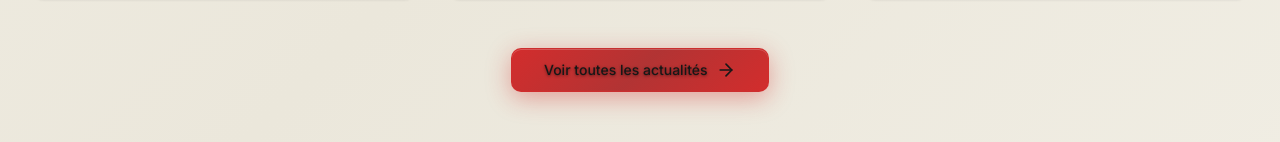
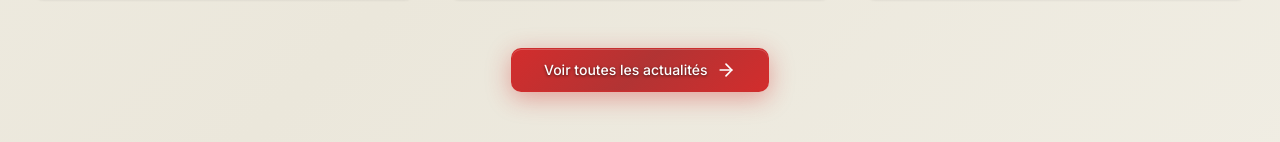
Before and after one commit to YanBerdin/rougecardinal, a Next.js app: page / in a window 1280 px wide. In both pictures the pointer is over the link "Voir toutes les actualités". Shown: the part 1482-1624 px from the top of the page. Built offline with nearby package versions, Linux system fonts and the light colour scheme.

Commit message:
Correction du contraste texte blanc au hover rouge

```diff
--- a/app/globals.css
+++ b/app/globals.css
@@ -382,8 +382,8 @@
     -webkit-backdrop-filter: blur(20px);
     /* Bordure noire subtile */
     border: 1px solid rgba(0, 0, 0, 0.3);
-    /* Texte blanc contrasté */
-    color: rgba(255, 255, 255, 0.95);
+    /* Texte blanc contrasté - FORCÉ */
+    color: rgba(255, 255, 255, 0.95) !important;
     font-weight: 600;
     text-shadow: 0 1px 3px rgba(0, 0, 0, 0.5);
     box-shadow:
@@ -417,15 +417,17 @@
     transform: translateZ(0);
   }
 
-  /* HOVER ROUGE EN LIGHT MODE - NOIR EN DARK MODE */
+  /* HOVER ROUGE EN LIGHT MODE - TEXTE BLANC FORCÉ */
   .liquid-glass-black:hover {
     /* Light mode: devient rouge au hover */
     background: linear-gradient(135deg,
       hsl(0 65% 50%) 0%,
       hsl(0 55% 45%) 50%,
-      hsl(0 65% 50%) 100%);
+      hsl(0 65% 50%) 100%) !important;
     border-color: hsl(0 65% 50% / 0.6);
-    color: rgba(255, 255, 255, 1);
+    /* TEXTE BLANC FORCÉ AU HOVER */
+    color: rgba(255, 255, 255, 1) !important;
+    text-shadow: 0 1px 3px rgba(0, 0, 0, 0.6) !important;
     /* TRANSFORMATION STABILISÉE */
     transform: translateY(-2px) translateZ(0);
     box-shadow:
@@ -444,9 +446,10 @@
     );
   }
 
-  /* ACTIVE STATE ROUGE */
+  /* ACTIVE STATE ROUGE - TEXTE BLANC */
   .liquid-glass-black:active {
     transform: translateY(-1px) translateZ(0);
+    color: rgba(255, 255, 255, 1) !important;
     box-shadow:
       0 4px 16px hsl(0 65% 50% / 0.5),
       inset 0 2px 4px rgba(0, 0, 0, 0.2);
@@ -460,7 +463,7 @@
       rgba(220, 38, 38, 0.12) 50%,
       rgba(239, 68, 68, 0.15) 100%);
     border: 1px solid rgba(239, 68, 68, 0.3);
-    color: rgba(248, 113, 113, 1);
+    color: rgba(248, 113, 113, 1) !important;
     text-shadow: 0 1px 2px rgba(0, 0, 0, 0.5);
     box-shadow:
       0 4px 20px rgba(239, 68, 68, 0.2),
@@ -481,9 +484,9 @@
     background: linear-gradient(135deg,
       rgba(248, 113, 113, 0.2) 0%,
       rgba(239, 68, 68, 0.18) 50%,
-      rgba(248, 113, 113, 0.2) 100%);
+      rgba(248, 113, 113, 0.2) 100%) !important;
     border-color: rgba(248, 113, 113, 0.4);
-    color: rgba(239, 68, 68, 1);
+    color: rgba(239, 68, 68, 1) !important;
     transform: translateY(-2px) translateZ(0);
     box-shadow:
       0 6px 24px rgba(239, 68, 68, 0.3),
```
